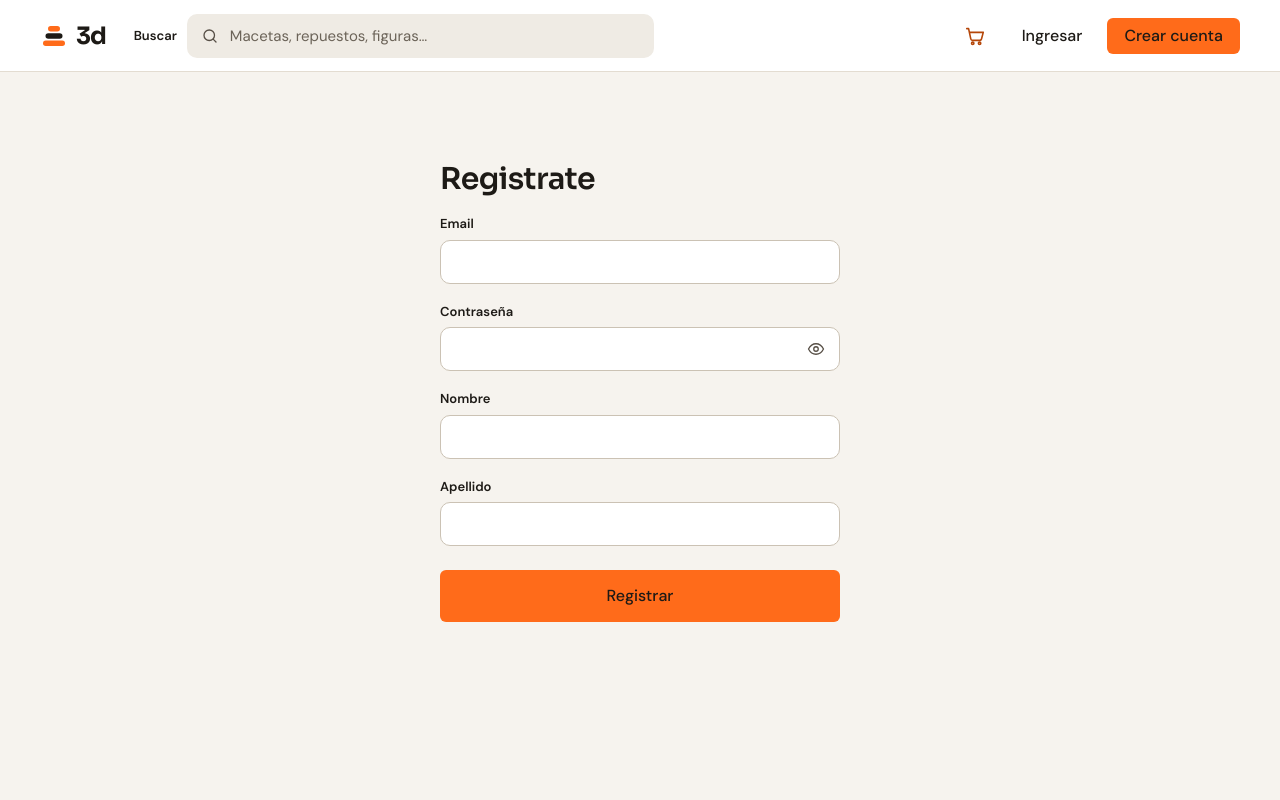
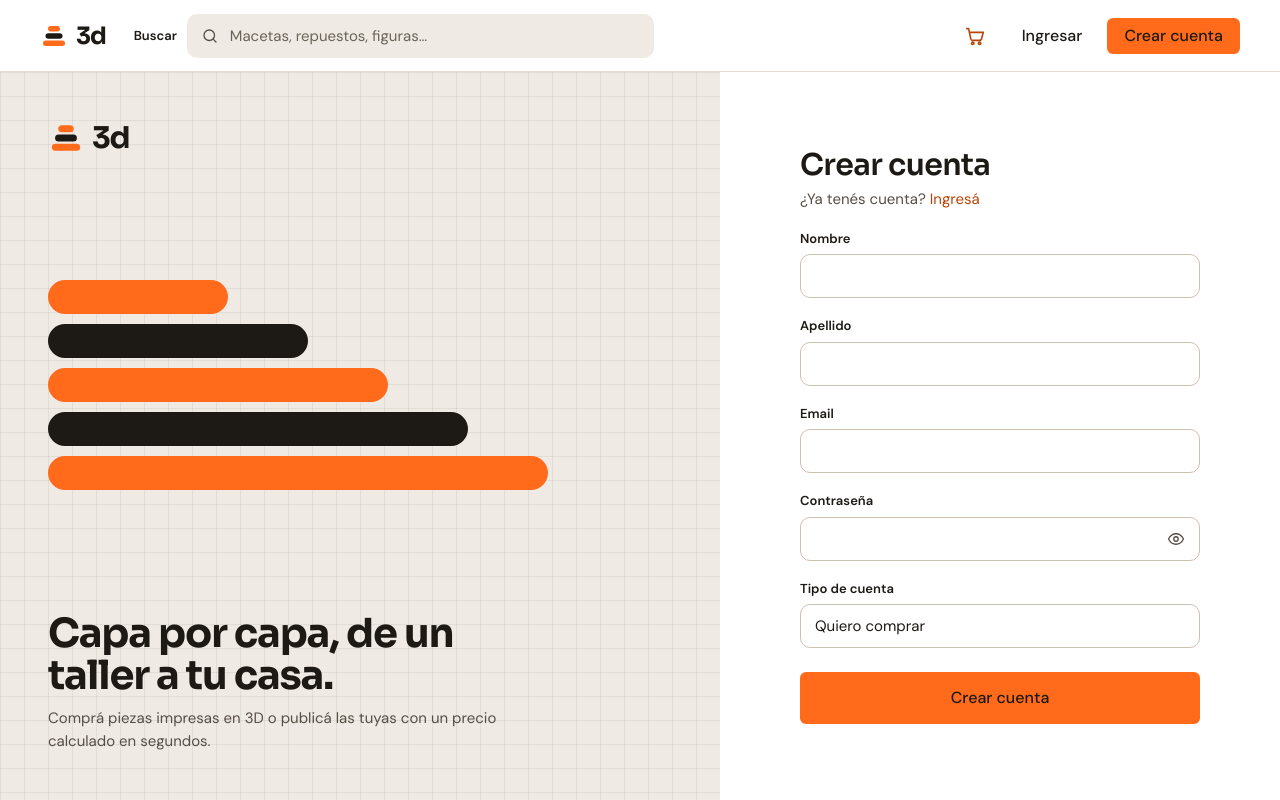
Before and after one commit to lgamallo2306/APIsTPOFrontend, a React app in the folder frontend/: page /registro in a window 1280 px wide. Built offline with nearby package versions, Linux system fonts and the light colour scheme; no server answers; the HTML template or start-up script is replaced by a standard one.

Commit message:
Correcion Registro

```diff
--- a/frontend/src/components/auth/RegisterForm.css
+++ /dev/null
@@ -1,33 +0,0 @@
-.auth-form {
-  width: 100%;
-  max-width: 25rem;
-  display: flex;
-  flex-direction: column;
-  gap: 1.125rem;
-}
-.auth-form-title {
-  display: flex;
-  flex-direction: column;
-  gap: 0.375rem;
-}
-.auth-form .btn {
-  width: 100%;
-  margin-top: 0.375rem;
-}
-.auth-note {
-  text-align: center;
-}
-
-.RegisterForm {
-  display: flex;
-  flex-direction: column;
-  justify-content: center; /* Centra verticalmente los elementos internos del form */
-  align-items: center;     /* Centra horizontalmente los elementos internos del form */
-
-  /* Para centrar el div en toda la pantalla */
-  width: 100%;
-  max-width: 25rem;        /* O el ancho que prefieras para tu formulario */
-  min-height: 80vh;       /* Ocupa toda la altura de la pantalla */
-  margin: 0 auto;
-
-}
--- a/frontend/src/components/auth/RegisterForm.jsx
+++ b/frontend/src/components/auth/RegisterForm.jsx
@@ -1,13 +1,18 @@
+
 import { useState } from 'react'
+import { Link } from 'react-router-dom'
 import PasswordInput from '../ui/PasswordInput'
-import './RegisterForm.css'
+import './AuthForm.css'
 
-function RegisterForm({ onSubmit, error, loading }) {
-  // los name coinciden con el DTO del back (RegisterRequest): firstname, lastname
-  const [form, setForm] = useState({ email: '', password: '', firstname: '', lastname: '' })
+
+function RegisterForm({ onSubmit, error, loading}) {
+
+
+  const [form, setForm] = useState({firstname: '', lastname: '', email: '', password: '', role: 'USER' })
 
   const handleChange = (e) => {
-    setForm({ ...form, [e.target.name]: e.target.value })
+    setForm({ ...form, [e.target.name]: e.target.value})
+
   }
 
   const handleSubmit = (e) => {
@@ -16,10 +21,22 @@ function RegisterForm({ onSubmit, error, loading }) {
   }
 
   return (
-    <div className="RegisterForm">
-        <form className="auth-form" onSubmit={handleSubmit}>
+    <form className="auth-form" onSubmit={handleSubmit}>
       <div className="auth-form-title">
-        <h1 className="h1">Registrate</h1>
+        <h1 className="h1">Crear cuenta</h1>
+        <p className="muted">
+          ¿Ya tenés cuenta? <Link to="/login">Ingresá</Link>
+        </p>
+      </div>
+
+      <div className="field">
+        <label className="label" htmlFor="firstname">Nombre</label>
+        <input id="firstname" name="firstname" type="text" className="input" value={form.firstname} onChange={handleChange} />
+      </div>
+
+      <div className="field">
+        <label className="label" htmlFor="lastname">Apellido</label>
+        <input id="lastname" name="lastname" type="text" className="input" value={form.lastname} onChange={handleChange} />
       </div>
 
       <div className="field">
@@ -33,23 +50,19 @@ function RegisterForm({ onSubmit, error, loading }) {
       </div>
 
       <div className="field">
-        <label className="label" htmlFor="firstname">Nombre</label>
-        <input id="firstname" name="firstname" type="text" className="input" value={form.firstname} onChange={handleChange} />
-      </div>
-
-      <div className="field">
-        <label className="label" htmlFor="lastname">Apellido</label>
-        <input id="lastname" name="lastname" type="text" className="input" value={form.lastname} onChange={handleChange} />
+        <label className="label" htmlFor="role">Tipo de cuenta</label>
+        <select id="role" name="role" className="input" value={form.role} onChange={handleChange}>
+          <option value="USER">Quiero comprar</option>
+          <option value="VENDOR">Quiero comprar y vender</option>
+        </select>
       </div>
 
       {error && <p className="alert-err">{error}</p>}
 
       <button type="submit" className="btn btn-primary btn-lg" disabled={loading}>
-        {loading ? 'Registrando…' : 'Registrar'}
+        {loading ? 'Creando cuenta…' : 'Crear cuenta'}
       </button>
     </form>
-    </div>
-
   )
 }
 
--- a/frontend/src/components/layout/Header.jsx
+++ b/frontend/src/components/layout/Header.jsx
@@ -4,7 +4,6 @@ import CartIcon from './CartIcon'
 import UserMenu from './UserMenu'
 import AuthButtons from './AuthButtons'
 import './Header.css'
-import CatalogButton from './CatalogButton'
 
 function Header({ user, cartCount, onLogout}) {
   return (
--- a/frontend/src/views/RegisterView.jsx
+++ b/frontend/src/views/RegisterView.jsx
@@ -1,12 +1,47 @@
+
+import { useNavigate } from "react-router-dom"
+import { register } from "../utils/api"
+import AuthPanel from "../components/auth/AuthPanel"
 import RegisterForm from "../components/auth/RegisterForm"
+import './AuthView.css'
+import { useState } from "react"
 
-function RegisterView() {
-  return (
-    <>
 
-      <RegisterForm />
-    </>
+function RegisterView({ onLogin }) {
+  const [error, setError] = useState('')
+  const [loading, setLoading] = useState(false)
+  const navigate = useNavigate()
+
+  const handleRegister = (data) => {
+    if(data.firstname.trim() === '' || data.lastname.trim() === '' || data.email.trim() === '' || data.password === ''){
+      setError('Completa todos los campos')
+      return
+    }
+
+    setError('')
+    setLoading(true)
+    register(data)
+      .then((res) => {
+        onLogin(res.access_token)
+        setLoading(false)
+        navigate('/')
+
+      })
+      .catch((err) => {
+        setError(err.message)
+        setLoading(false)
+      })
+    }
+
+     return (
+    <main className="auth-page">
+      <AuthPanel />
+      <section className="auth-side">
+        <RegisterForm onSubmit={handleRegister} error={error} loading={loading} />
+      </section>
+    </main>
   )
+
 }
 
 export default RegisterView
```
